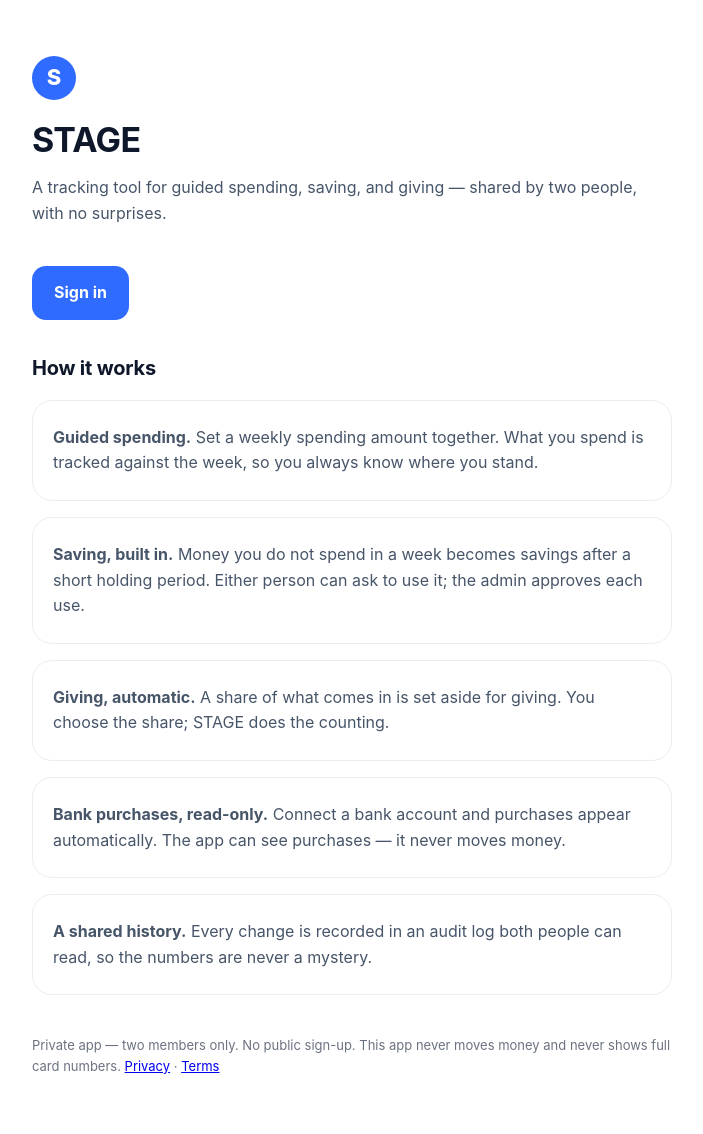
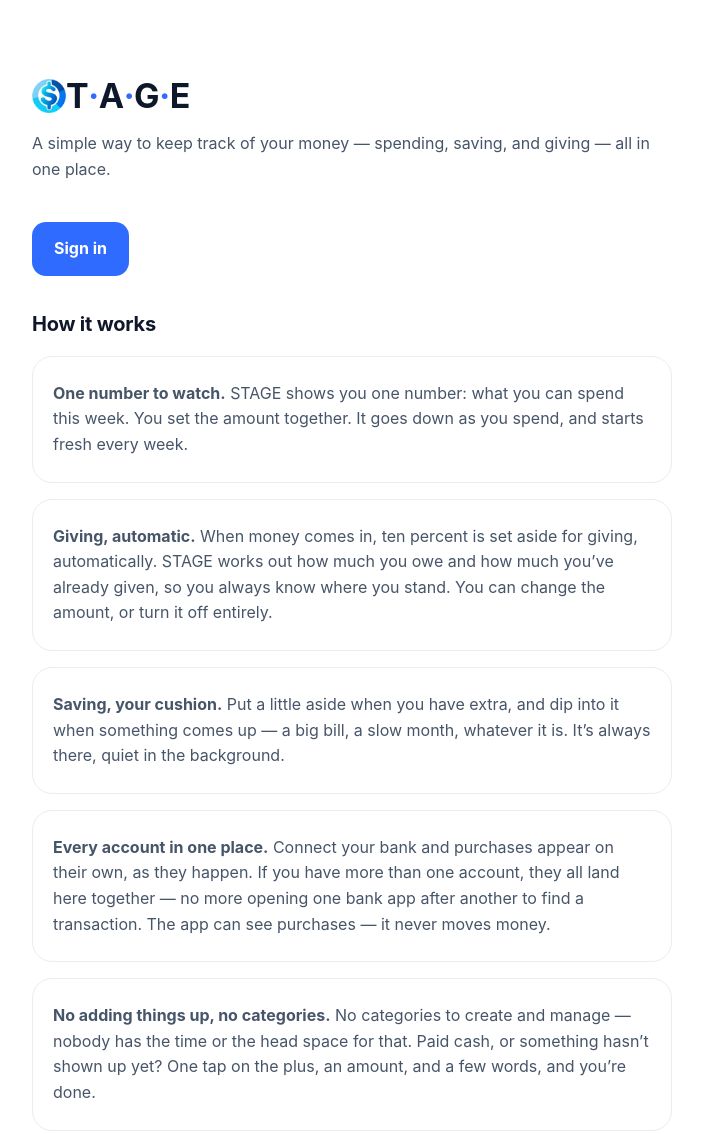
Before and after one commit to ycfried/Budget, a plain HTML site: page index.html in a window 1280 px wide. Shown: the top 1134 px of the page, without its empty margins (288-991 px from the left). Drawn offline with Linux system fonts and the light colour scheme.

Commit message:
web(landing): refresh STAGE landing copy to match the current app
- Wordmark: S logo + T·A·G·E lockup (logo is the S; no second S),
  same pattern as live.html topbar, brand-blue dot separators
- How it works now follows the approved video messaging: one number
  to watch, automatic giving (owe vs given), savings as a cushion,
  every account in one place, no adding things up / no categories
- Retires the stale surplus wording (unspent week money becoming
  savings after a holding period)

```diff
--- a/index.html
+++ b/index.html
@@ -9,8 +9,9 @@
 <style>
   body { margin: 0; font-family: -apple-system, BlinkMacSystemFont, "Helvetica Neue", Helvetica, Arial, sans-serif; background: #fff; color: #0f172a; line-height: 1.6; }
   main { max-width: 640px; margin: 0 auto; padding: 56px 20px 48px; }
-  .mark { width: 44px; height: 44px; border-radius: 50%; background: #2f6bff; color: #fff; display: flex; align-items: center; justify-content: center; font-size: 22px; font-weight: 800; }
-  h1 { font-size: 34px; letter-spacing: -0.02em; line-height: 1.15; margin: 20px 0 8px; }
+  .wordmark { display: flex; align-items: center; font-size: 34px; letter-spacing: -0.02em; line-height: 1.15; margin: 20px 0 8px; }
+  .wordmark-logo { width: 1em; height: 1em; flex: 0 0 auto; }
+  .wordmark .dot { color: #2f6bff; }
   h2 { font-size: 20px; letter-spacing: -0.01em; margin: 32px 0 4px; }
   p { color: #475569; }
   .btn { display: inline-block; margin-top: 24px; padding: 14px 22px; border-radius: 14px; background: #2f6bff; color: #fff; font-weight: 700; text-decoration: none; }
@@ -21,22 +22,24 @@
 </head>
 <body>
 <main>
-  <div class="mark" aria-hidden="true">S</div>
-  <h1>STAGE</h1>
-  <p>A tracking tool for guided spending, saving, and giving — shared by two people, with no surprises.</p>
+  <h1 class="wordmark" aria-label="STAGE"><img class="wordmark-logo" src="icon-192.png" alt="" aria-hidden="true">T<span class="dot">·</span>A<span class="dot">·</span>G<span class="dot">·</span>E</h1>
+  <p>A simple way to keep track of your money — spending, saving, and giving — all in one place.</p>
   <a class="btn" href="live.html">Sign in</a>
   <h2>How it works</h2>
   <div class="card">
-    <p><strong>Guided spending.</strong> Set a weekly spending amount together. What you spend is tracked against the week, so you always know where you stand.</p>
+    <p><strong>One number to watch.</strong> STAGE shows you one number: what you can spend this week. You set the amount together. It goes down as you spend, and starts fresh every week.</p>
   </div>
   <div class="card">
-    <p><strong>Saving, built in.</strong> Money you do not spend in a week becomes savings after a short holding period. Either person can ask to use it; the admin approves each use.</p>
+    <p><strong>Giving, automatic.</strong> When money comes in, ten percent is set aside for giving, automatically. STAGE works out how much you owe and how much you&rsquo;ve already given, so you always know where you stand. You can change the amount, or turn it off entirely.</p>
   </div>
   <div class="card">
-    <p><strong>Giving, automatic.</strong> A share of what comes in is set aside for giving. You choose the share; STAGE does the counting.</p>
+    <p><strong>Saving, your cushion.</strong> Put a little aside when you have extra, and dip into it when something comes up — a big bill, a slow month, whatever it is. It&rsquo;s always there, quiet in the background.</p>
   </div>
   <div class="card">
-    <p><strong>Bank purchases, read-only.</strong> Connect a bank account and purchases appear automatically. The app can see purchases — it never moves money.</p>
+    <p><strong>Every account in one place.</strong> Connect your bank and purchases appear on their own, as they happen. If you have more than one account, they all land here together — no more opening one bank app after another to find a transaction. The app can see purchases — it never moves money.</p>
+  </div>
+  <div class="card">
+    <p><strong>No adding things up, no categories.</strong> No categories to create and manage — nobody has the time or the head space for that. Paid cash, or something hasn&rsquo;t shown up yet? One tap on the plus, an amount, and a few words, and you&rsquo;re done.</p>
   </div>
   <div class="card">
     <p><strong>A shared history.</strong> Every change is recorded in an audit log both people can read, so the numbers are never a mystery.</p>
```
Also changed, not shown: landing.html (+12 -9 lines).
